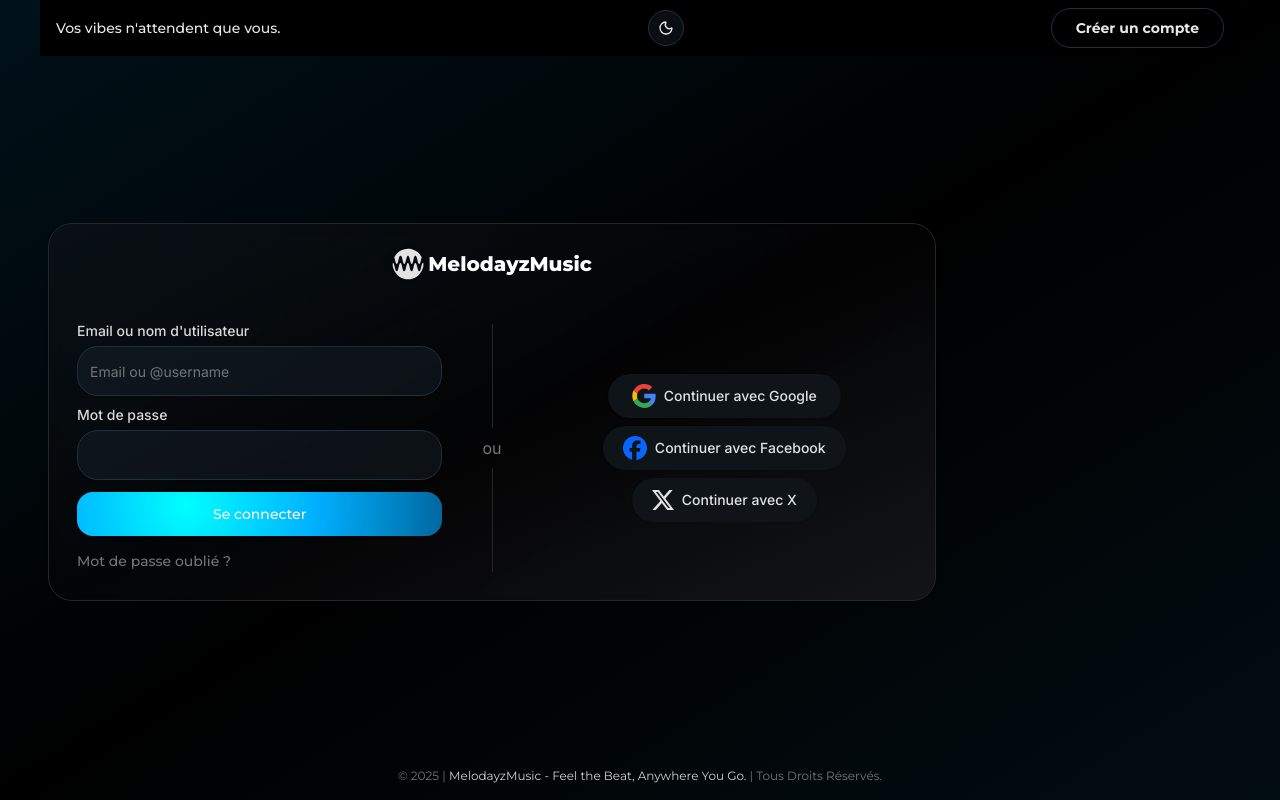
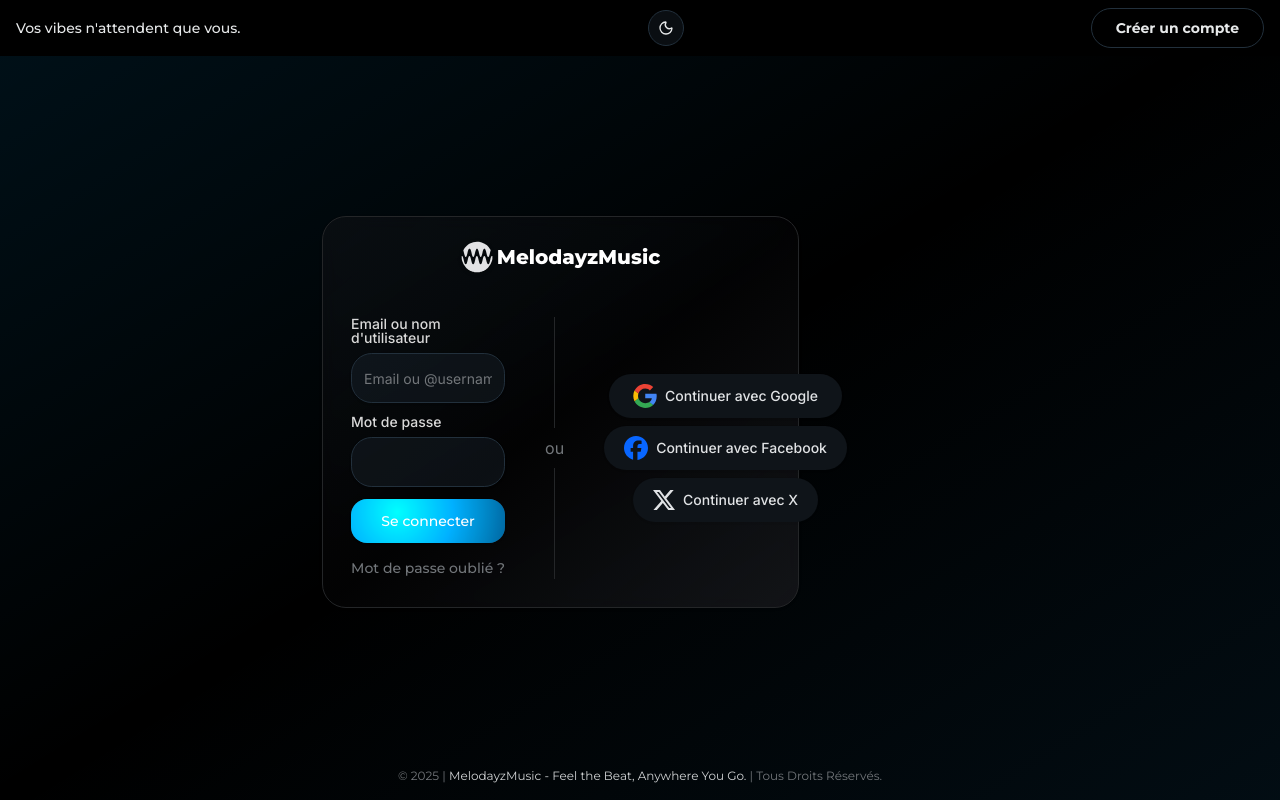
Before and after one commit to bossnare/melodayzmusic, a Next.js app in the folder apps/client/: page /auth/login in a window 1280 px wide. Built offline with nearby package versions, Linux system fonts and the light colour scheme; grey boxes are pictures that could not be loaded.

Commit message:
client:ux:fix: px on md and more on auth page

```diff
--- a/apps/client/src/app/auth/login/page.tsx
+++ b/apps/client/src/app/auth/login/page.tsx
@@ -117,7 +117,7 @@ export default function LoginPage() {
         close="D'accord"
       /> */}
       {/* card */}
-      <div className="w-full px-2">
+      <div className="w-full px-2 md:px-10 lg:px-4 md:w-auto md:mx-auto">
         <LoginCard form={form} isPending={loading} handleLogin={handleLogin} />
       </div>
     </AuthPageWrapper>
--- a/apps/client/src/app/auth/register/page.tsx
+++ b/apps/client/src/app/auth/register/page.tsx
@@ -11,7 +11,7 @@ export default function RegisterPage() {
     <AuthPageWrapper>
       <AuthHeaderSwitch href={'/auth/login'} type="back" />
 
-      <div className="w-full px-2 lg:w-[60%]">
+      <div className="w-full px-2 md:px-10 lg:px-4 lg:w-[60%]">
         <RegisterCard />
       </div>
     </AuthPageWrapper>
--- a/apps/client/src/app/auth/register/step/page.tsx
+++ b/apps/client/src/app/auth/register/step/page.tsx
@@ -166,7 +166,7 @@ export default function StepPage() {
       {/* content */}
       <div
         className="flex flex-col justify-center items-center gap-1
-      w-full px-2 *:w-full md:*:w-3/4 lg:*:w-1/2 xl:*:w-[42%] min-h-[50%] sm:min-h-auto xl:min-h-[65%] transition-all duration-300 relative"
+      w-full px-2 md:px-10 *:w-full md:*:w-3/4 lg:*:w-1/2 xl:*:w-[42%] min-h-[50%] sm:min-h-auto xl:min-h-[65%] transition-all duration-300 relative"
       >
         <div className="absolute left-8 !size-10 hidden lg:block">
           <MotionButton
--- a/apps/client/src/components/auth/AuthHeaderSwitch.tsx
+++ b/apps/client/src/components/auth/AuthHeaderSwitch.tsx
@@ -28,7 +28,7 @@ const AuthHeaderSwitch = ({
   return (
     <nav
       className={cn(
-        'flex items-center justify-between w-full gap-12 lg:gap-0 py-[6px] lg:py-2 bg-background px-2 lg:px-4'
+        'flex items-center justify-between w-full gap-12 lg:gap-0 py-[6px] lg:py-2 bg-background px-2 md:px-10 lg:px-4'
       )}
     >
       {type === 'login' && (
--- a/apps/client/src/components/auth/AuthWrapper.tsx
+++ b/apps/client/src/components/auth/AuthWrapper.tsx
@@ -33,7 +33,7 @@ const AuthPageWrapper = ({
 }: BaseProps & { isPending?: boolean; textLoading?: string }) => {
   return (
     <section
-      className="relative flex flex-col items-center justify-between gap-4 sm:gap-6 lg:gap-2 md:px-10 pb-[1.5rem]
+      className="relative flex flex-col items-center justify-between gap-4 sm:gap-6 lg:gap-2 pb-[1.5rem]
       sm:h-auto lg:h-dvh h-dvh md:pb-4"
     >
       {children}
```
